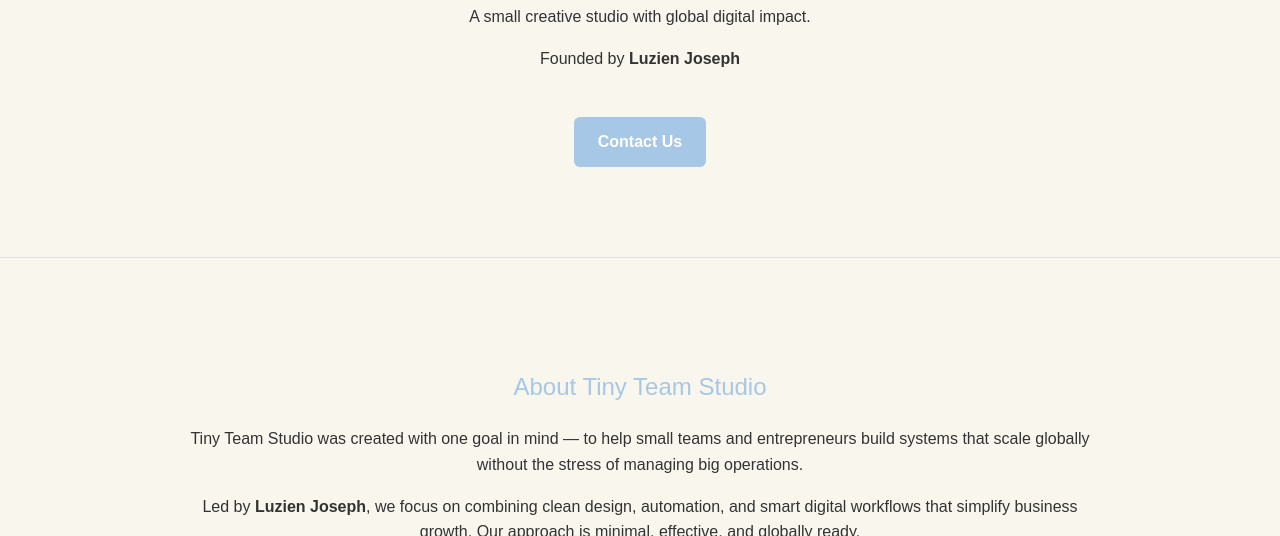
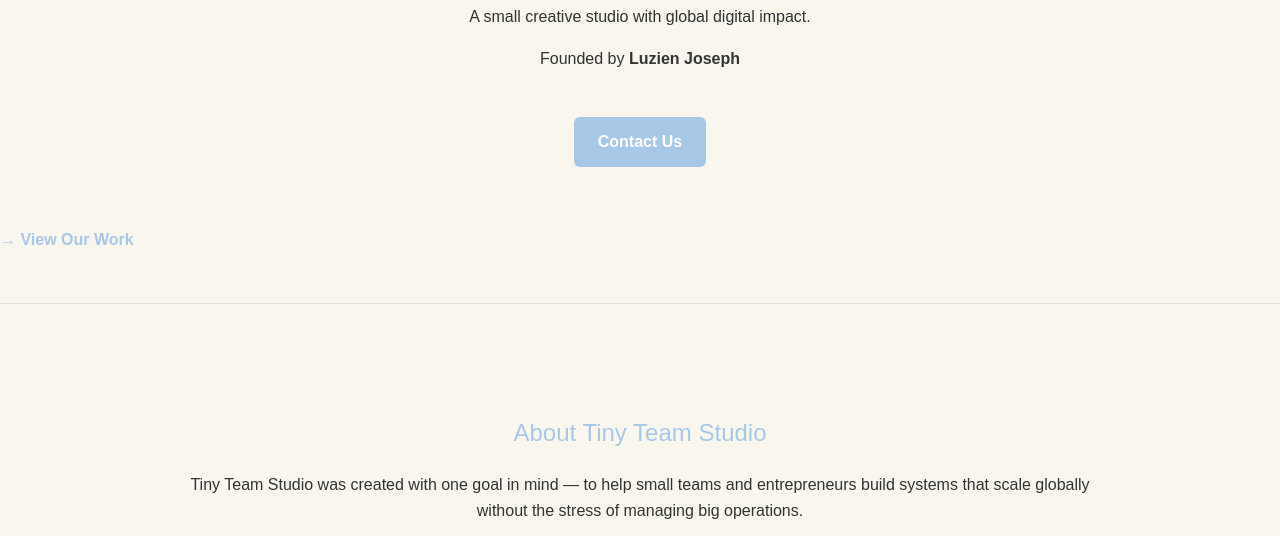
Before and after one commit to tinyteamstudio-web/tinyteamstudio.github.io, a plain HTML site: page index.html in a window 1280 px wide. Shown: the part 253-789 px from the top of the page. Drawn offline with Linux system fonts and the light colour scheme.

Commit message:
Update index.html
Added “View Our Work” link under Contact Us button

```diff
--- a/index.html
+++ b/index.html
@@ -70,6 +70,11 @@
     <p>Founded by <strong>Luzien Joseph</strong></p>
     <a href="mailto:smallsteps@tinyteamstudio.online" class="btn">Contact Us</a>
   </header>
+<p style="margin-top:20px;">
+  <a href="work.html" style="color:#A7C7E7; text-decoration:none; font-weight:600;">
+    → View Our Work
+  </a>
+</p>
 
   <hr>
 
```
